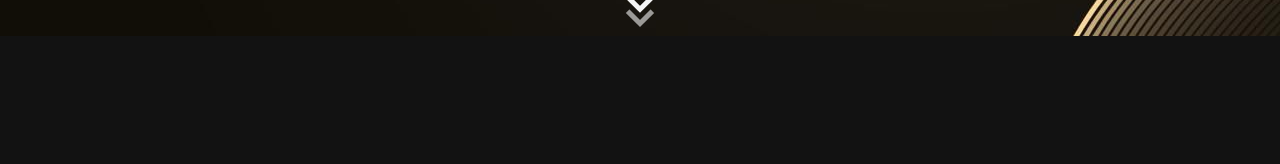
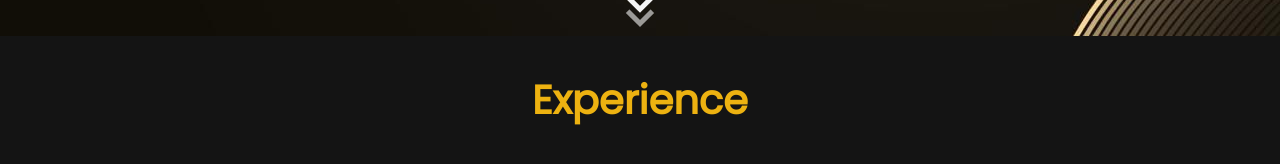
Before and after one commit to adsepuri35/personal_website_2, a React (Vite) app in the folder personal_website/: page / in a window 1280 px wide. Shown: the part 764-928 px from the top of the page. Built offline with nearby package versions, Linux system fonts and the light colour scheme.

Commit message:
exp title

```diff
--- a/personal_website/src/pages/exp.jsx
+++ b/personal_website/src/pages/exp.jsx
@@ -3,7 +3,7 @@
 function Experience() {
     return (
         <div class="exp-bg">
-
+            <div class="exp-title">Experience</div>
         </div>
     );
 
--- a/personal_website/src/styles/App.css
+++ b/personal_website/src/styles/App.css
@@ -41,7 +41,7 @@
 }
 
 .name {
-    color:#edb211;
+    color: #edb211;
 }
 
 .desc {
@@ -55,7 +55,7 @@
 
 .links {
     font-size: 2.5em;
-    font-weight: 700;
+    font-weight: 600;
     position: absolute;
     color: white;
     top: 75%;
@@ -73,7 +73,7 @@
     justify-content: space-around; /* Space the icons evenly with equal space around them */
     position: absolute;
     top: 83%;
-    left: 6.8%;
+    left: 6.7%;
 }
 
 /*Bobbing arrow animation */
@@ -116,7 +116,7 @@
 
 
 .exp-bg {
-    background-color: #121212;
+    background-color: #141414;
     background-size: cover;
     height: 100vh; /* Set the height to 100% of the viewport height */
     width: 100%; /* Set the width to 100% of the viewport width */
@@ -126,3 +126,13 @@
     top: 0; /* Position at the top */
     left: 0; /* Position at the left */
 }
+
+.exp-title {
+    color: #edb211;
+    font-size: 2.5em;
+    font-weight: 600;
+    position: absolute;
+    top: 8%;
+    left: 50%;
+    transform: translate(-50%, -50%);
+}
```
